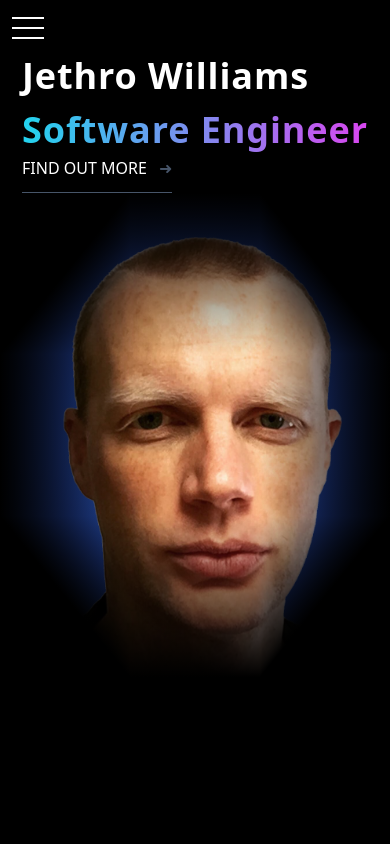
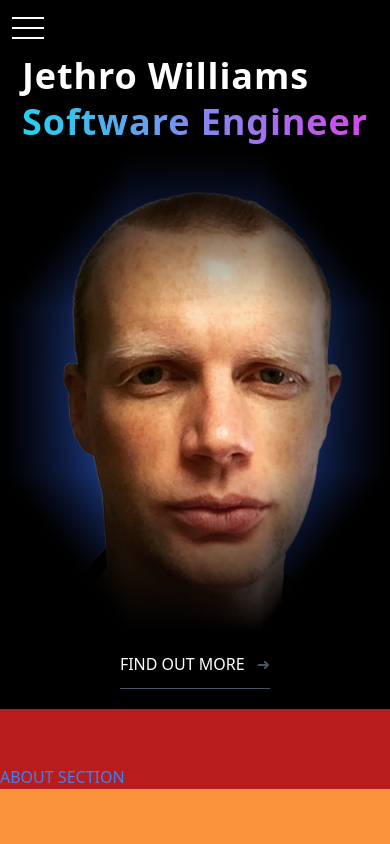
Before and after one commit to jro31/portfolio-v3, a Next.js app: page / in a window 390 px wide. Shown: the top 844 px of the page. Built offline with nearby package versions, Linux system fonts and the light colour scheme.

Commit message:
Intro section styling tweaks

```diff
--- a/components/homepage-sections/SectionContainer.js
+++ b/components/homepage-sections/SectionContainer.js
@@ -5,7 +5,7 @@ const SectionContainer = props => {
 
   return (
     <div
-      className={`min-h-screen lg:h-screen box-border lg:snap-start ${props.className || ''}`} // TODO - 'min-h-screen' class is just here for testing; can be removed
+      className={`lg:h-screen box-border lg:snap-start ${props.className || ''}`}
       ref={sectionRef(props.section)}
     >
       <div className='pt-mobile-navbar-height lg:pt-navbar-height h-full w-full'>
--- /dev/null
+++ b/components/homepage-sections/introduction/FindOutMoreLink.js
@@ -0,0 +1,21 @@
+import useScrollTo from '../../../hooks/useScrollTo';
+import SubtleLink from '../../ui/navigation/SubtleLink';
+import { sectionOrder } from '../../../pages';
+
+const FindOutMoreLink = props => {
+  const scrollTo = useScrollTo();
+
+  return (
+    <SubtleLink
+      arrow
+      underline
+      background='dark'
+      onClick={() => scrollTo(sectionOrder[1])}
+      className={`animate-slow-fade-in ${props.className || ''}`}
+    >
+      Find out more
+    </SubtleLink>
+  );
+};
+
+export default FindOutMoreLink;
--- a/components/homepage-sections/introduction/Introduction.js
+++ b/components/homepage-sections/introduction/Introduction.js
@@ -1,20 +1,17 @@
-import useScrollTo from '../../../hooks/useScrollTo';
-import SubtleLink from '../../ui/navigation/SubtleLink';
 import Title from '../../ui/text/Title';
 import SectionContainer from '../SectionContainer';
-import { introductionSection, sectionOrder } from '../../../pages';
+import { introductionSection } from '../../../pages';
 import Portrait from './Portrait';
+import FindOutMoreLink from './FindOutMoreLink';
 
 const Introduction = () => {
-  const scrollTo = useScrollTo();
-
   return (
     <SectionContainer section={introductionSection} className='bg-black'>
-      <div className='flex flex-col lg:flex-row w-full h-full'>
+      <div className='flex flex-col lg:flex-row w-full lg:h-full'>
         <div className='flex justify-center lg:justify-end lg:basis-1/2'>
-          <div className='flex flex-col justify-around lg:basis-3/4'>
+          <div className='flex flex-col justify-around lg:basis-10/12'>
             <div className='flex flex-col gap-16'>
-              <div className='flex flex-col gap-2'>
+              <div className='flex flex-col lg:gap-2'>
                 <Title className='text-white animate-zoom-down-in'>Jethro Williams</Title>
                 <Title className='text-transparent bg-clip-text bg-gradient-to-r from-cyan-400 to-fuchsia-500 animate-zoom-down-in'>
                   Software Engineer
@@ -26,19 +23,13 @@ const Introduction = () => {
                 </div>
               </div>
             </div>
-            <div>
-              <SubtleLink
-                arrow
-                underline
-                background='dark'
-                onClick={() => scrollTo(sectionOrder[1])}
-              >
-                Find out more
-              </SubtleLink>
-            </div>
+            <FindOutMoreLink className='hidden lg:block' />
           </div>
         </div>
         <Portrait />
+        <div className='flex justify-center my-5'>
+          <FindOutMoreLink className='lg:hidden' />
+        </div>
       </div>
     </SectionContainer>
   );
--- a/components/homepage-sections/introduction/Portrait.js
+++ b/components/homepage-sections/introduction/Portrait.js
@@ -1,6 +1,7 @@
 const Portrait = () => {
   return (
-    <div className='relative basis-1/2 h-inherit'>
+    <div className='flex lg:block justify-center lg:basis-1/2 lg:h-inherit'>
+      <div className='relative lg:h-inherit max-w-[450px] lg:max-w-none'>
         <div className='absolute h-full w-full bg-gradient-radial from-blue-500 via-blue-900 to-black animate-slow-fade-in-delayed' />
         <div className='absolute h-full w-full flex flex-col'>
           <div className='basis-1/3 grow-0 shrink-0 flex'>
@@ -22,8 +23,9 @@ const Portrait = () => {
         <img
           src='/images/self-portrait.png'
           alt='Portrait'
-        className='h-inherit w-full object-contain animate-slow-fade-in relative z-10'
+          className='h-full w-full object-contain animate-slow-fade-in relative z-10'
         />
+      </div>
     </div>
   );
 };
--- a/components/layout/navbar/mobile/NavbarMobileMenu.js
+++ b/components/layout/navbar/mobile/NavbarMobileMenu.js
@@ -34,7 +34,7 @@ const NavbarMobileMenu = () => {
         timeout={1000}
         classNames={transitionClassNames}
       >
-        <div className='fixed top-0 lg:hidden pt-mobile-navbar-height h-screen min-w-2/3 xs:min-w-1/2 md:min-w-1/3 bg-slate-200 z-20'>
+        <div className='fixed top-0 lg:hidden pt-mobile-navbar-height h-screen min-w-2/3 xs:min-w-1/2 md:min-w-1/3 bg-slate-200 z-40'>
           {sectionOrder.map(section => (
             <SubtleLink
               key={`mobile-nav-${section}-link`}
--- a/components/ui/Overlay.js
+++ b/components/ui/Overlay.js
@@ -18,7 +18,7 @@ const Overlay = props => {
     >
       <div
         onClick={props.onClick || null}
-        className={`fixed top-0 w-screen h-screen bg-gray-600 bg-opacity-70 z-10 ${
+        className={`fixed top-0 w-screen h-screen bg-gray-600 bg-opacity-70 z-30 ${
           props.className || ''
         }`}
       />
--- a/components/ui/navigation/SubtleLink.js
+++ b/components/ui/navigation/SubtleLink.js
@@ -11,17 +11,19 @@ const SubtleLink = props => {
   };
 
   return (
+    <div className={props.className || ''}>
       <div className='flex'>
         <div
-        className={`flex gap-3 cursor-pointer transition-colors text-slate-600 hover:text-white border-b ${
+          className={`flex gap-3 cursor-pointer transition-colors text-slate-600 hover:text-white border-b hover:border-white pb-3 ${
             props.underline ? 'border-slate-600' : 'border-transparent'
-        } hover:border-white pb-3 ${props.className || ''}`}
+          }`}
           onClick={props.onClick}
         >
           <div className={`uppercase transition-colors ${textColorClass()}`}>{props.children}</div>
           {props.arrow && <div>&#10140;&#65038;</div>}
         </div>
       </div>
+    </div>
   );
 };
 
--- a/tailwind.config.js
+++ b/tailwind.config.js
@@ -19,7 +19,7 @@ module.exports = {
         'slide-out-left': 'slideOutLeft 1s ease-in',
         'slow-fade-in': 'fadeIn 2s linear',
         'slow-fade-in-delayed': 'fadeIn 4s linear',
-        'zoom-down-in': 'zoomDownIn 1s',
+        'zoom-down-in': 'zoomDownIn 2s',
       },
       backgroundImage: {
         'gradient-radial': 'radial-gradient(var(--tw-gradient-stops))',
@@ -39,8 +39,8 @@ module.exports = {
           '100%': { opacity: 0 },
         },
         slideFadeUpDelayed: {
-          '0%': { transform: 'translateY(25vh)', opacity: 0 },
-          '20%': { transform: 'translateY(25vh)', opacity: 0 },
+          '0%': { transform: 'translateY(5vh)', opacity: 0 },
+          '20%': { transform: 'translateY(5vh)', opacity: 0 },
           '100%': { transform: 'translateY(0)', opacity: 1 },
         },
         slideInRight: {
@@ -53,10 +53,10 @@ module.exports = {
         },
         zoomDownIn: {
           '0%': {
-            transform: 'perspective(500px) translateZ(-500px) translateY(-50px)',
+            transform: 'perspective(1000px) translateZ(-100px) translateY(-5vh)',
             opacity: 0,
           },
-          '100%': { transform: 'perspective(500px) translateZ(0) translateY(0)', opacity: 1 },
+          '100%': { transform: 'perspective(1000px) translateZ(0) translateY(0)', opacity: 1 },
         },
       },
       minWidth: {
```
Lines whose indentation alone changed are shown as unchanged.
